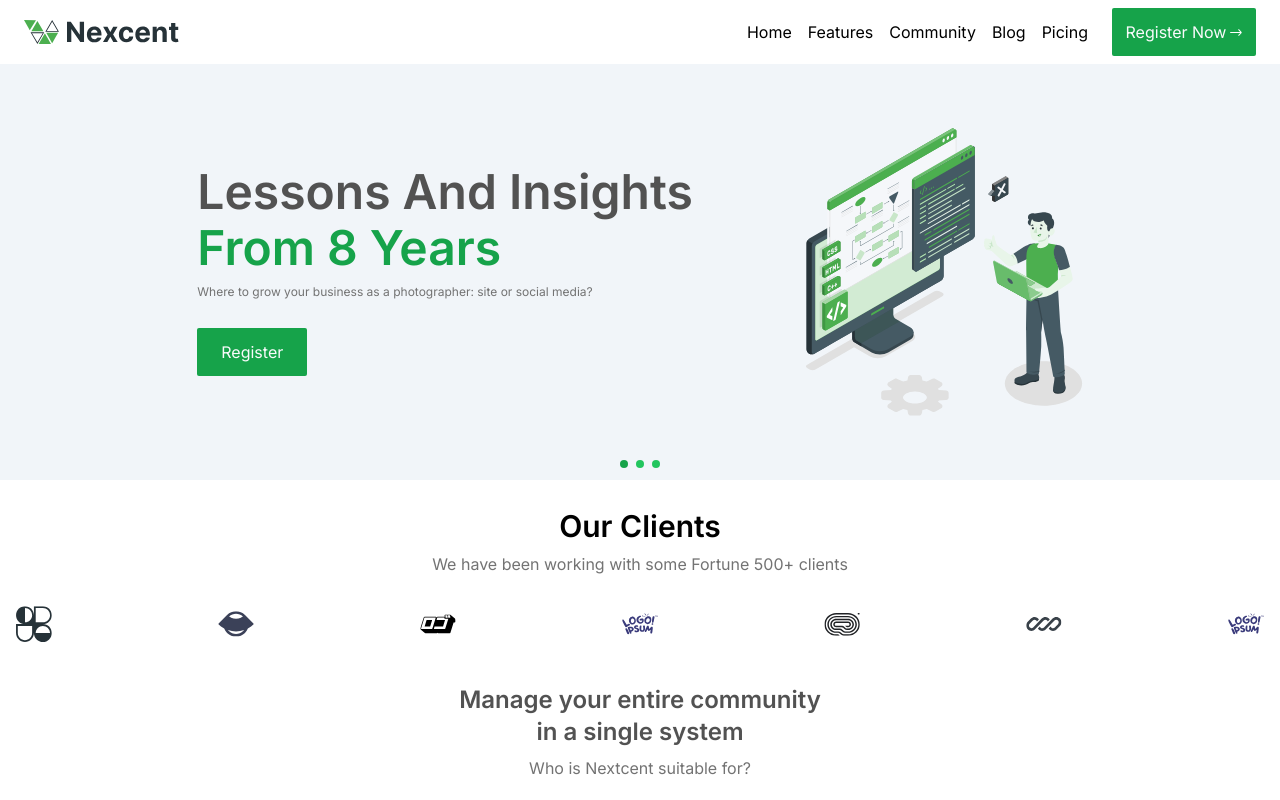
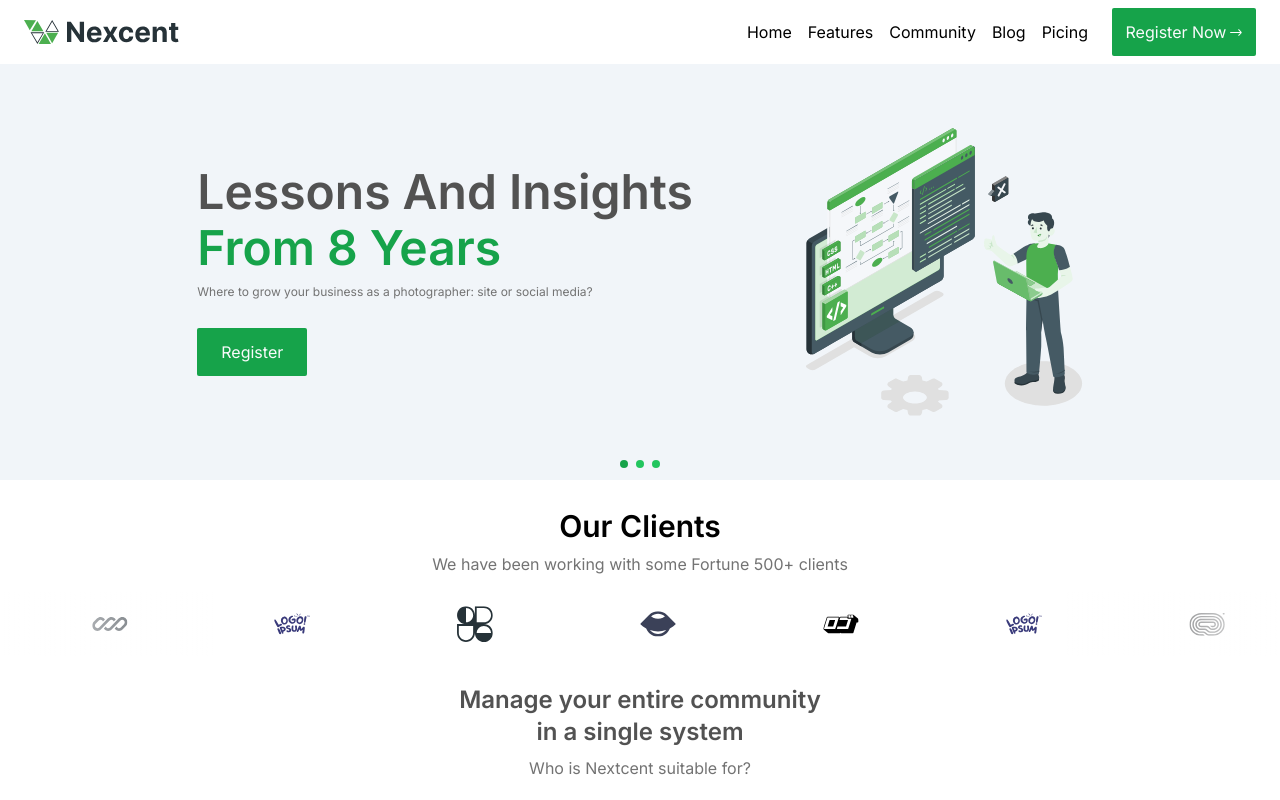
Before and after one commit to zakaria-jaddad/100-JavaScript-Project, a React (Vite) app in the folder Nexcent/: page / in a window 1280 px wide. Shown: the top 800 px of the page. Built offline with nearby package versions, Linux system fonts and the light colour scheme.

Commit message:
Our Clients infinet scroll is done

```diff
--- a/Nexcent/src/components/Home/Clients.jsx
+++ b/Nexcent/src/components/Home/Clients.jsx
@@ -32,6 +32,7 @@ const Clients = () => {
 
   return (
     <section className=" my-7 container mx-auto">
+
       <h2
         className="
         text-center
@@ -53,17 +54,48 @@ const Clients = () => {
         We have been working with some Fortune 500+ clients
       </p>
 
-      {/* Partners */}
+      {/* Partners section*/}
+      <section className="
+        partners-container
+        flex
+        overflow-hidden
+        relative
+        before:content-[''] before:h-full before:w-1/6 before:absolute before:top-0 before:left-0 before:bg-gradient-to-r from-white to-transparent z-10
+        after:content-[''] after:h-full after:w-1/6 after:absolute after:top-0 after:right-0 after:bg-gradient-to-l from-white to-transparent z-10
+      ">
+
+        {/* start partners */}
+
       <div
         className="
         flex
         h-16
-        justify-between
-        px-4
+        justify-around
+        min-w-full
+        animate-carusel
+        -z-10
       "
       >
         <Partners logos={logos} />
       </div>
+
+
+      <div
+        className="
+        flex
+        h-16
+        justify-around
+        min-w-full
+        animate-carusel
+        -z-10
+      "
+      >
+        <Partners logos={logos} />
+      </div>
+
+        {/* start partners */}
+      </section>
+
     </section>
   );
 };
--- a/Nexcent/tailwind.config.js
+++ b/Nexcent/tailwind.config.js
@@ -1,15 +1,22 @@
 /** @type {import('tailwindcss').Config} */
 export default {
-  content: [
-    "./index.html",
-    "./src/**/*.{js,ts,jsx,tsx}",
-  ],
+  content: ["./index.html", "./src/**/*.{js,ts,jsx,tsx}"],
   theme: {
     extend: {
       height: {
-        31: '31rem'
-      }
+        31: "31rem",
+      },
+      animation: {
+        carusel: "carusel 08s linear infinite",
+      },
+      keyframes: {
+        carusel: {
+          "0%": { translate: "0%" },
+          // "90%": { translate: "-100%" },
+          "100%": { translate: "-100%" },
+        },
+      },
     },
   },
   plugins: [],
-}
+};
```
